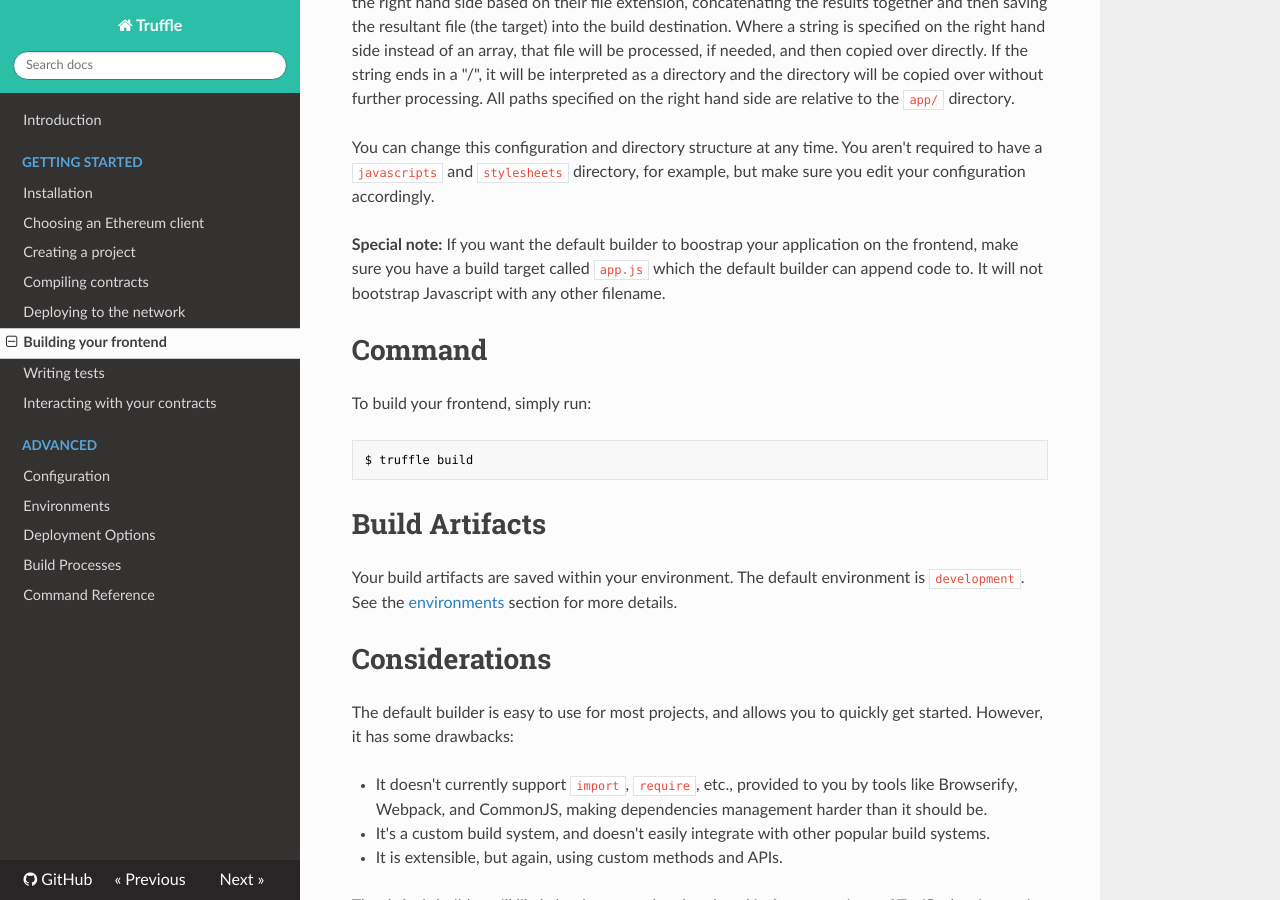
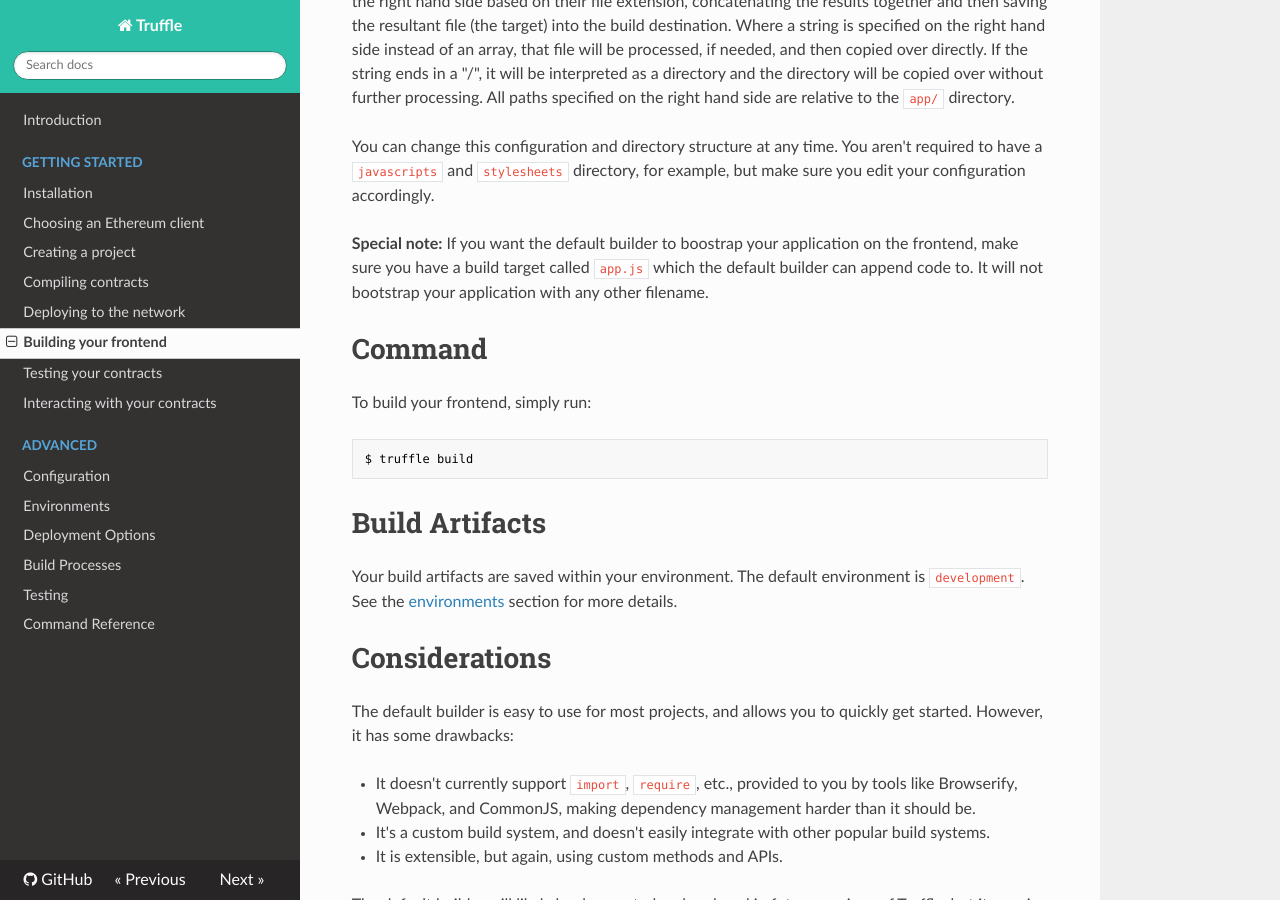
Before and after one commit to WandZhong/react-redux, an MkDocs documentation site: the page built from docs/getting_started/build.md, in a window 1280 px wide and 900 px high, scrolled down 1383 px. Built offline with MkDocs 1.6.1, drawn with Linux system fonts in a browser that asks for light colours; nearby versions of some CDN libraries; old or Windows-style settings are respelled for this version of MkDocs; some of the changed text lies outside the part shown.

Commit message:
Much polish, and a testing section added.

````diff
--- a/docs/getting_started/build.md
+++ b/docs/getting_started/build.md
@@ -10,7 +10,7 @@
 * Inclusion of recommended dependencies, including [bluebird](http://bluebirdjs.com/docs/getting-started.html) Promises, [web3](https://github.com/ethereum/web3.js/tree/master), and [Ether Pudding](https://github.com/ConsenSys/ether-pudding).
 * Support for ES6 and JSX built-in.
 * SASS support for manageable CSS.
-* And UglifyJS support for creating minified versions of your Javascript assets
+* And UglifyJS support for creating minified versions of your Javascript assets.
 
 # Configuration
 
@@ -26,7 +26,7 @@
 - index.html
 ```
 
-It's corresponding configuration within `truffle.js` looks very similar:
+It's corresponding configuration within your [project configuration](/advanced/configuration) looks very similar:
 
 ```javascript
 {
@@ -56,7 +56,7 @@
 
 You can change this configuration and directory structure at any time. You aren't required to have a `javascripts` and `stylesheets` directory, for example, but make sure you edit your configuration accordingly.
 
-**Special note:** If you want the default builder to boostrap your application on the frontend, make sure you have a build target called `app.js` which the default builder can append code to. It will not bootstrap Javascript with any other filename.
+**Special note:** If you want the default builder to boostrap your application on the frontend, make sure you have a build target called `app.js` which the default builder can append code to. It will not bootstrap your application with any other filename.
 
 # Command
 
@@ -74,7 +74,7 @@
 
 The default builder is easy to use for most projects, and allows you to quickly get started. However, it has some drawbacks:
 
-* It doesn't currently support `import`, `require`, etc., provided to you by tools like Browserify, Webpack, and CommonJS, making dependencies management harder than it should be.
+* It doesn't currently support `import`, `require`, etc., provided to you by tools like Browserify, Webpack, and CommonJS, making dependency management harder than it should be.
 * It's a custom build system, and doesn't easily integrate with other popular build systems.
 * It is extensible, but again, using custom methods and APIs.
 
--- a/mkdocs.yml
+++ b/mkdocs.yml
@@ -13,11 +13,12 @@
   - Compiling contracts: 'getting_started/compile.md'
   - Deploying to the network: 'getting_started/deploy.md'
   - Building your frontend: 'getting_started/build.md'
-  - Writing tests: 'getting_started/tests.md'
+  - Testing your contracts: 'getting_started/testing.md'
   - Interacting with your contracts: 'getting_started/contracts.md'
 - Advanced:
   - Configuration: 'advanced/configuration.md'
   - Environments: 'advanced/environments.md'
   - Deployment Options: 'advanced/deployment_options.md'
   - Build Processes: 'advanced/build_processes.md'
+  - Testing: 'advanced/testing.md'
   - Command Reference: 'advanced/commands.md'
````
Also changed, not shown: docs/getting_started/client.md (+1 -1 lines), docs/getting_started/deploy.md (+1 -1 lines), docs/getting_started/installation.md (+2 -2 lines), docs/getting_started/testing.md (added, +60 -0 lines), docs/index.md (+3 -3 lines), docs/advanced/testing.md (added), docs/getting_started/tests.md (deleted), 1 other file.
